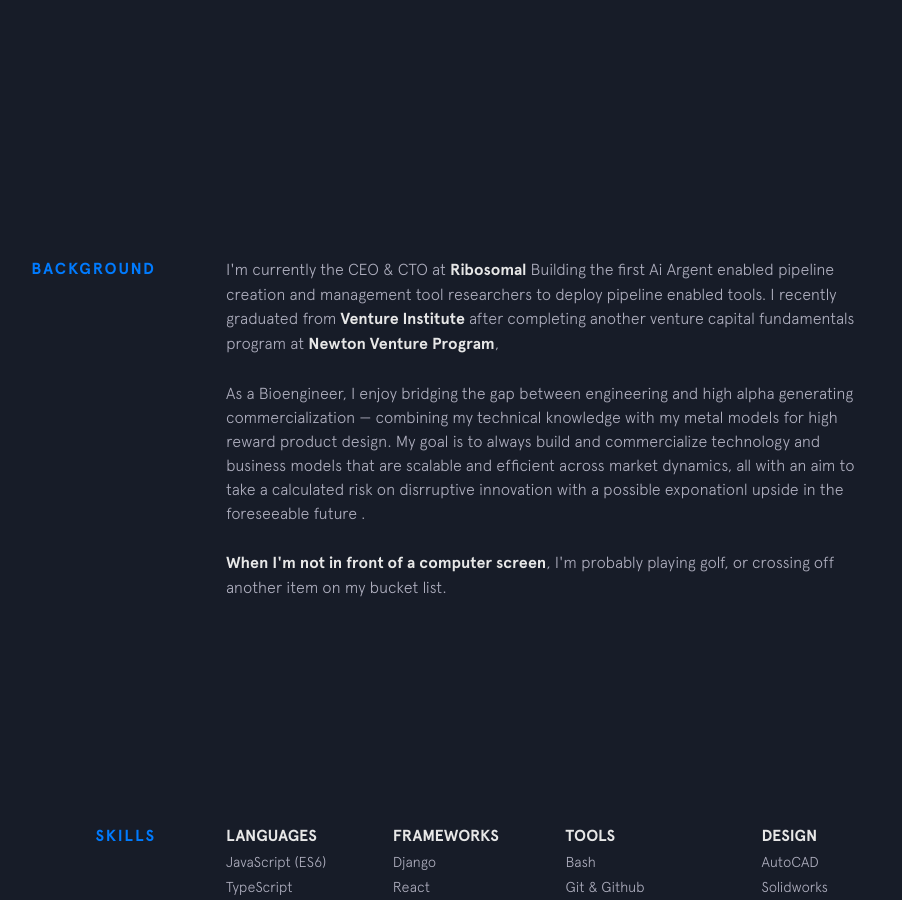
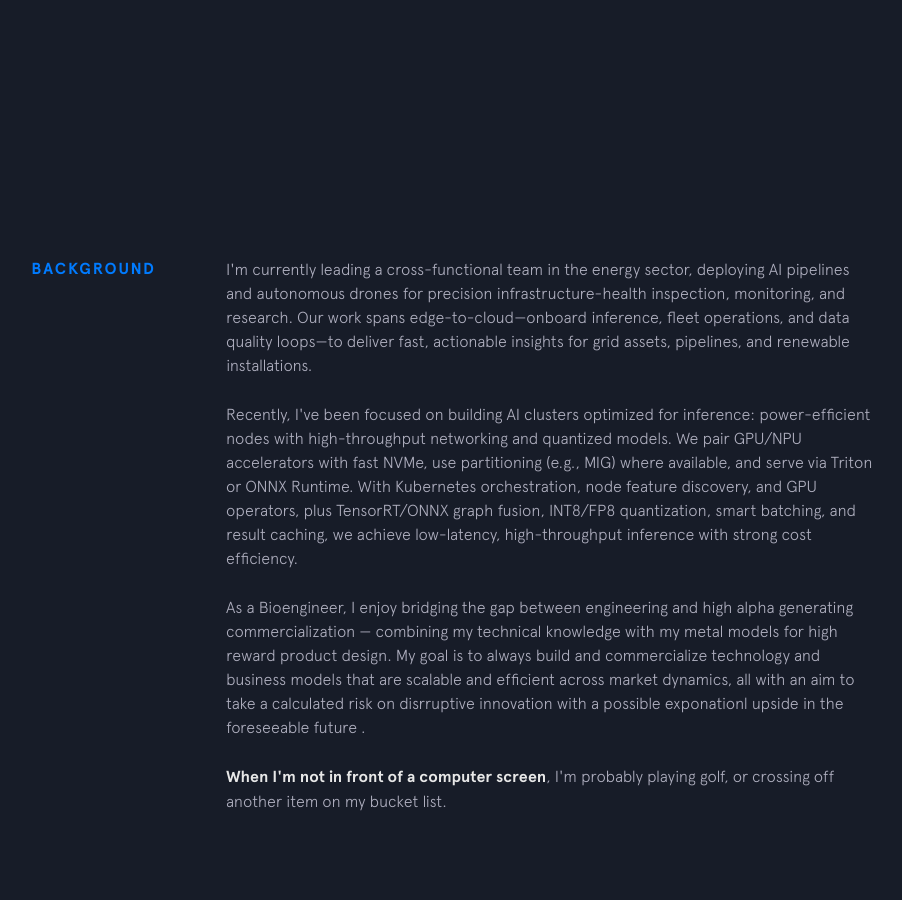
Before and after one commit to KmgSamuel/KmgSamuel.github.io, a Jekyll site: the page built from index.html, in a window 1280 px wide and 900 px high, scrolled down 743 px. Shown: the whole window, without its empty margins (224-1126 px from the left). Built offline with Jekyll 4.4.1, drawn with Linux system fonts in a browser that asks for light colours; nearby versions of some CDN libraries; some of the changed text lies outside the part shown.

Commit message:
feat(background, experience, projects): update background, current role, and add new project
- Update [_includes/background.html](cci:7://file:///c:/Users/User/Documents/Github/KmgSamuel.github.io/_includes/background.html:0:0-0:0):
  - Replace Ribosomal sentence with leadership in energy sector deploying AI pipelines & drones
  - Add paragraph on building inference-optimized AI clusters (accelerators, NVMe, quantization, Triton/ONNX, K8s, batching/caching)

- Update experience:
  - [_data/experience.yml](cci:7://file:///c:/Users/User/Documents/Github/KmgSamuel.github.io/_data/experience.yml:0:0-0:0): Set current role to "Unmanned Aerial Systems Supervisor" at "Copperbelt Energy Corporation Plc" (Mar 2024 – Present)
  - [_includes/experience.html](cci:7://file:///c:/Users/User/Documents/Github/KmgSamuel.github.io/_includes/experience.html:0:0-0:0): Render company as link only if `job.url` exists (avoid empty hrefs)

- Add project:
  - [_data/other-projects.yml](cci:7://file:///c:/Users/User/Documents/Github/KmgSamuel.github.io/_data/other-projects.yml:0:0-0:0): Add "AI CEO Dashboard" with repo URL and brief description

```diff
--- a/_includes/background.html
+++ b/_includes/background.html
@@ -2,12 +2,11 @@
   <div class="section__title">Background</div>
   <div class="section__content">
     <p>
-      I'm currently the CEO & CTO at
-      <a class="underline-link" href="https://www.ribisomal.co/" target="_blank">Ribosomal</a> Building the first Ai Argent enabled pipeline creation and management tool researchers to deploy pipeline enabled tools. I recently graduated from
-      <a class="underline-link" href="http://www.govclab.com/" target="_blank">Venture Institute</a> after completing another venture capital fundamentals program at
-      <a class="underline-link" href="https://newtonprogram.vc/" target="_blank">Newton Venture Program</a>,
-      <!-- <a class="underline-link" href="https://starry.com/" target="_blank">Starry</a>, and
-      <a class="underline-link" href="https://www.apple.com/music/" target="_blank">Apple Music</a>. -->
+      I'm currently leading a cross-functional team in the energy sector, deploying AI pipelines and autonomous drones for precision infrastructure-health inspection, monitoring, and research. Our work spans edge-to-cloud—onboard inference, fleet operations, and data quality loops—to deliver fast, actionable insights for grid assets, pipelines, and renewable installations.
+    </p>
+
+    <p>
+      Recently, I've been focused on building AI clusters optimized for inference: power-efficient nodes with high-throughput networking and quantized models. We pair GPU/NPU accelerators with fast NVMe, use partitioning (e.g., MIG) where available, and serve via Triton or ONNX Runtime. With Kubernetes orchestration, node feature discovery, and GPU operators, plus TensorRT/ONNX graph fusion, INT8/FP8 quantization, smart batching, and result caching, we achieve low-latency, high-throughput inference with strong cost efficiency.
     </p>
 
     <p>
--- a/_includes/experience.html
+++ b/_includes/experience.html
@@ -6,7 +6,11 @@
       <div class="job">
         <div class="time-place">
           <div class="job__company">
+            {% if job.url %}
             <a href="{{job.url}}" target="_blank">{{job.company}}</a>
+            {% else %}
+            {{job.company}}
+            {% endif %}
           </div>
           <div class="job__time">{{job.time}}</div>
         </div>
```
Also changed, not shown: _data/experience.yml (+5 -6 lines), _data/other-projects.yml (+8 -0 lines).
